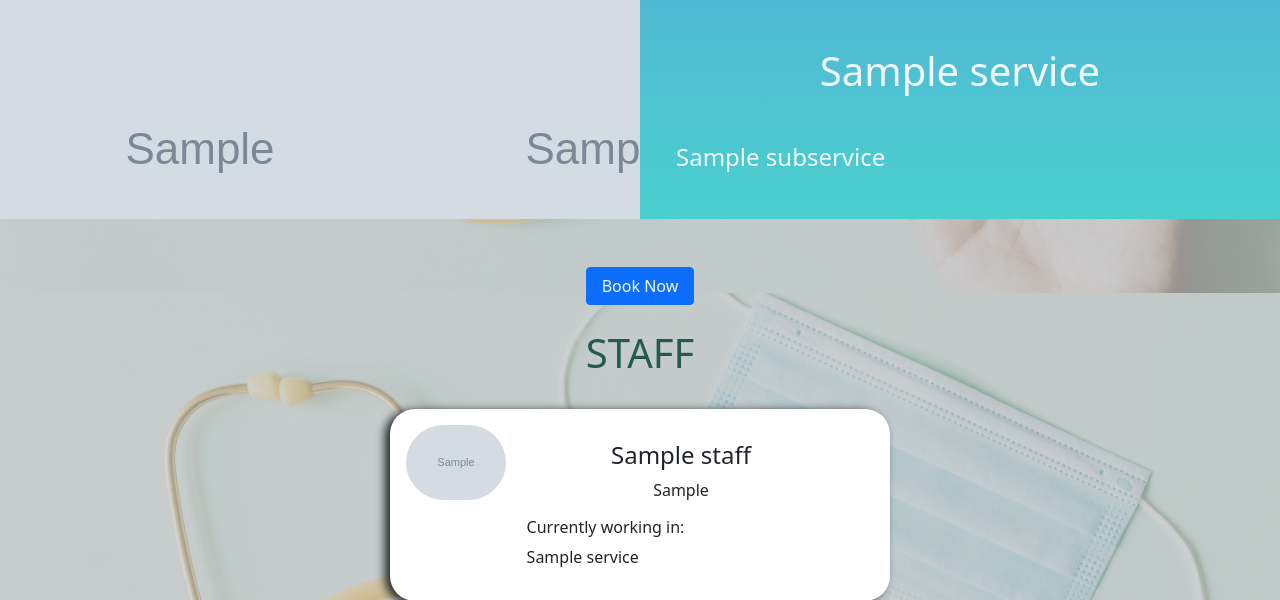
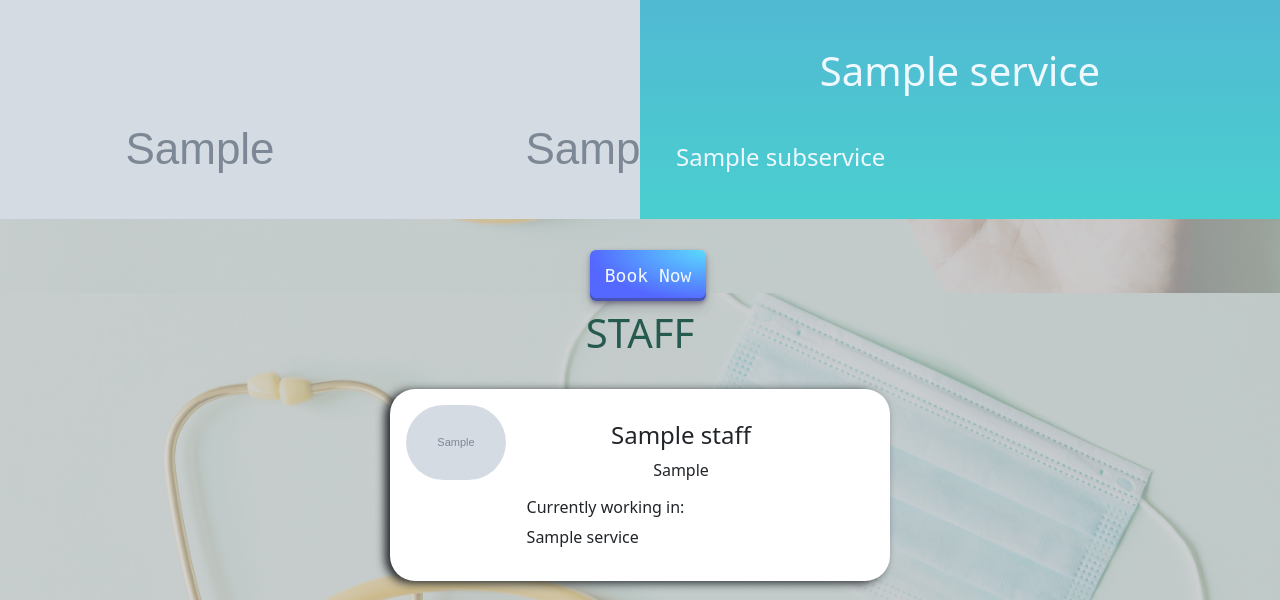
Before and after one commit to advanced-bencoding/diwi-health-studio-webapp, a Django app: page / in a window 1280 px wide. Shown: the part 1307-1907 px from the top of the page. Run offline with Django 3.2, Linux system fonts and the light colour scheme; tables that the repository leaves empty hold one stand-in row (values such as "Sample post"); grey boxes marked "Sample" are stand-in pictures; parts of the project's set-up code (start-up, migrations or seed data) failed here and were passed over; some libraries are stand-ins or nearby versions.

Commit message:
button effect

```diff
--- a/home/static/home/home.css
+++ b/home/static/home/home.css
@@ -73,3 +73,37 @@
     color:rgb(66, 30, 63);
     transform: scale(1.5);
 }
+
+.button{
+
+    position: relative;
+    left: 46%;
+    padding: 15px 0px;
+
+  appearance: none;
+  background-image: radial-gradient(100% 100% at 100% 0, #5adaff 0, #5468ff 100%);
+  border-radius: 6px;
+  box-shadow: rgba(45, 35, 66, .4) 0 2px 4px,rgba(45, 35, 66, .3) 0 7px 13px -3px,rgba(58, 65, 111, .5) 0 -3px 0 inset;
+  box-sizing: border-box;
+  color: #fff;
+  font-family: "JetBrains Mono",monospace;
+  height: 48px;
+  justify-content: center;
+  line-height: 1;
+  list-style: none;
+  overflow: hidden;
+  padding-left: 16px;
+  padding-right: 16px;
+  position: relative;
+  text-decoration: none;
+  transition: box-shadow .15s,transform .15s;
+  font-size: 18px;
+}
+
+.button:hover {
+    box-shadow: rgba(45, 35, 66, .4) 0 8px 12px, rgba(45, 35, 66, .3) 0 7px 13px -3px, #3c4fe0 0 -3px 0 inset;
+}
+
+.button:active {
+  box-shadow: #060a25 5px 3px 7px inset;
+}
--- a/home/templates/home/home.html
+++ b/home/templates/home/home.html
@@ -49,6 +49,8 @@
     </button>
   </div>
 
+  <!-- *************************** timings ****************************************** -->
+
   <div class="container mx-auto mt-5" style="width:50%">
     <div class="titles">
     <h3 id="titless" class="mx-5 ">OPENING Hours</h3>
@@ -89,9 +91,7 @@
     </table>
   </div>
 
-  <div class="container enquiry-form">
-
-  </div>
+  <!-- ******************************** SERVICES ******************************************* -->
 
   <div class="titles">
   <h3 id="titless" class="mx-5">SERVICES</h3>
@@ -100,8 +100,10 @@
   <div class="container-fluid">
     {% for x in s.all %}
     <div class="row my-5">
+
       <div class="img img-fluid col-md-6" style="background-image: url('{{ x.thumbnail.url }}');">
       </div>
+
       <div class="col-md-6" style="background-image: linear-gradient(rgb(81, 185, 211), rgb(74, 207, 207)); color:aliceblue">
         <div class="container mt-5">
           <center>
@@ -119,12 +121,15 @@
 
       </div>
     </div>
-    <center>
-      <a class="btn btn-primary" href="{% url 'book' %}" id="w_text">Book Now</a>
-    </center>
+
+      <a class="button" href="{% url 'book' %}" id="w_text">Book Now</a>
+
     {% endfor %}
     <br>
   </div>
+
+<!-- *************************** STAFF ******************************************* -->
+  <br>
   <div class="titles">
   <h3 id="titless" class="mx-5">STAFF</h3>
   </div>
@@ -166,6 +171,7 @@
 
     <!-- <script src="https://cdn.jsdelivr.net/npm/bootstrap@5.0.2/dist/js/bootstrap.bundle.min.js" integrity="sha384-MrcW6ZMFYlzcLA8Nl+NtUVF0sA7MsXsP1UyJoMp4YLEuNSfAP+JcXn/tWtIaxVXM" crossorigin="anonymous"></script> -->
     <script src="autoBanner.js"></script>
+    <!-- NOT WORKING -->
 
 
   </div>
```
